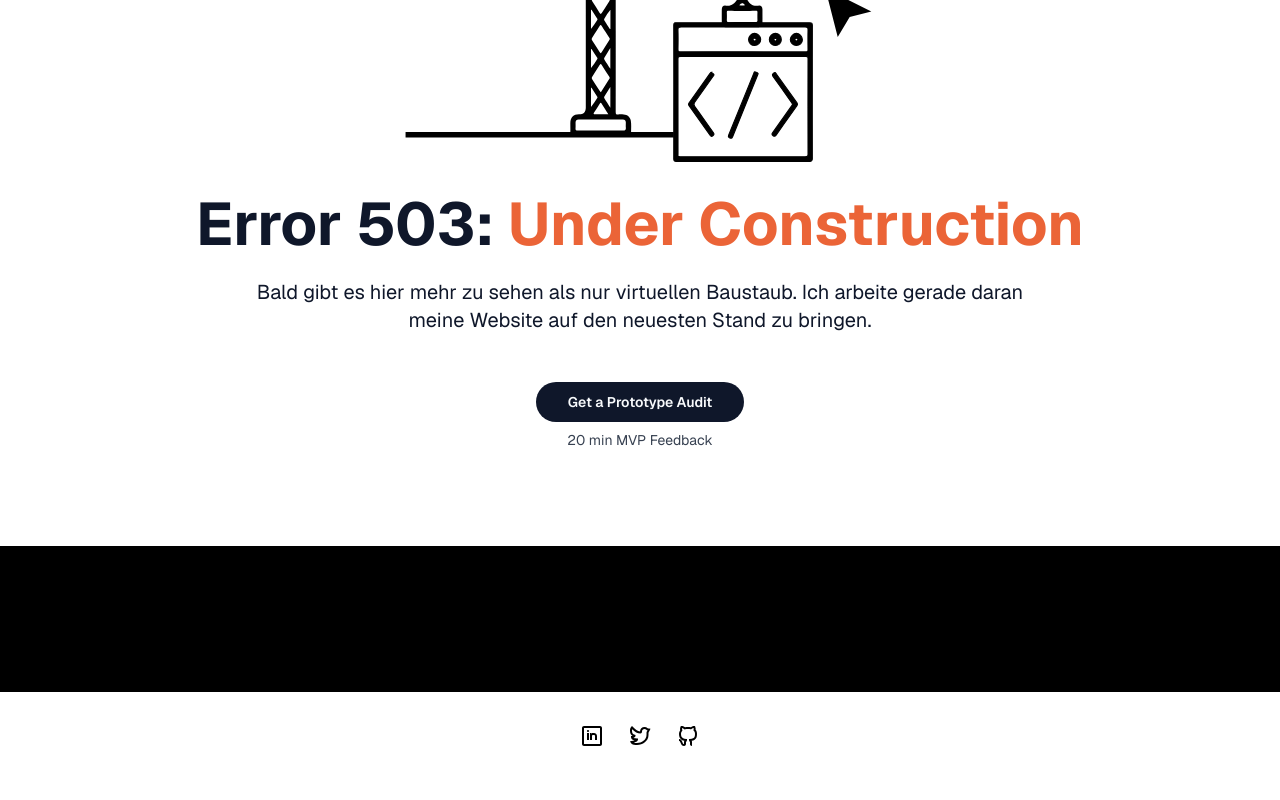
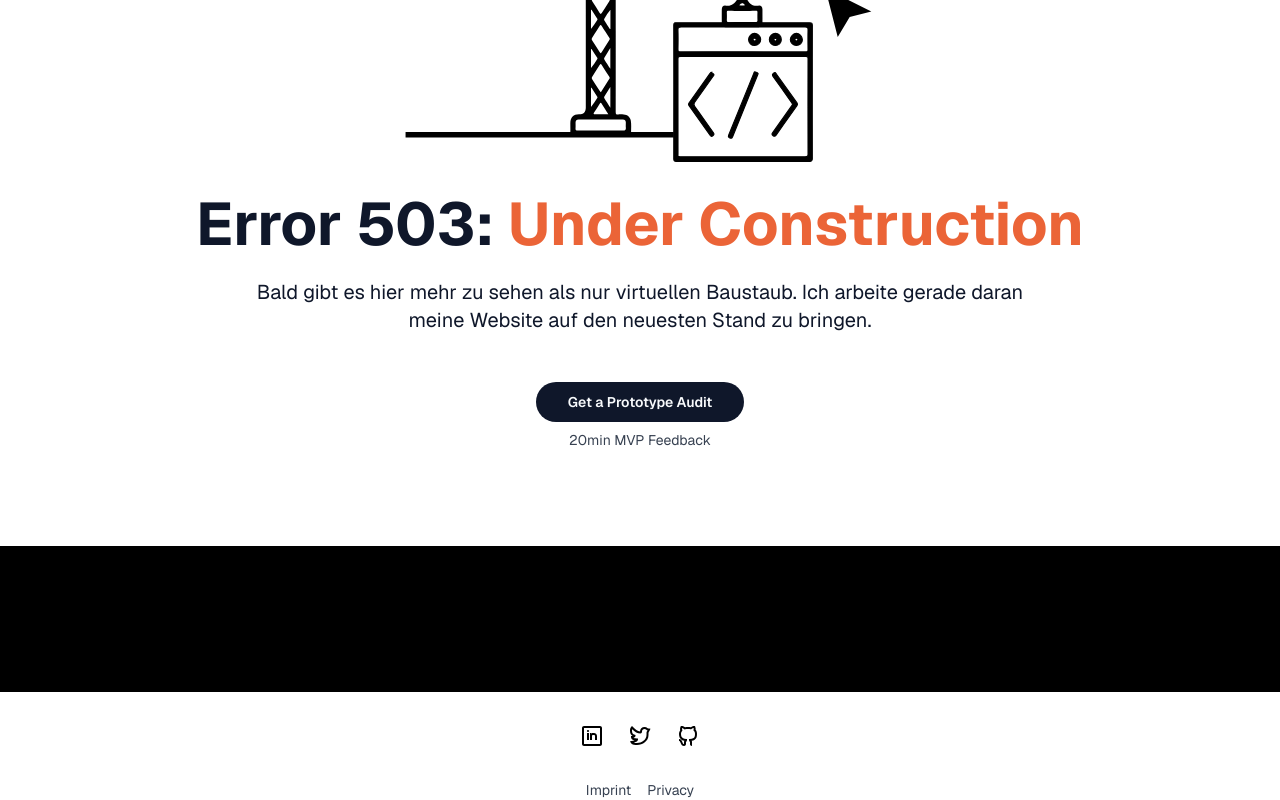
Before and after one commit to marvin-splitt/msdev.digital, a Next.js app: page / in a window 1280 px wide. Shown: the part 224-1024 px from the top of the page. Before the commit the page ends 972 px from the top, so only its background shows below. Built offline with nearby package versions, Linux system fonts and the light colour scheme.

Commit message:
feat(construction): add footer

```diff
--- a/app/page.tsx
+++ b/app/page.tsx
@@ -9,7 +9,7 @@ import LinkedIn from "@/public/icons/linkedin.svg";
 
 export default function Home() {
   return (
-    <main className="flex min-h-screen flex-col items-center">
+    <>
       <header className="flex flex-row justify-between pt-10 px-32 items-center w-full">
         <div>
           <Image src={Logo} height={100} width={100} alt="Logo" />
@@ -21,6 +21,7 @@ export default function Home() {
           </Link>
         </Button>
       </header>
+      <main className="flex flex-col items-center">
         <Image
           className="mt-14"
           src={Construction}
@@ -31,8 +32,8 @@ export default function Home() {
           Error 503: <span className="text-accent">Under Construction</span>
         </h1>
         <p className="max-w-3xl text-center text-xl mt-6">
-        Bald gibt es hier mehr zu sehen als nur virtuellen Baustaub. Ich arbeite
-        gerade daran meine Website auf den neuesten Stand zu bringen.
+          Bald gibt es hier mehr zu sehen als nur virtuellen Baustaub. Ich
+          arbeite gerade daran meine Website auf den neuesten Stand zu bringen.
         </p>
 
         <Button asChild className="rounded-3xl px-8 py-4 mt-12">
@@ -43,9 +44,9 @@ export default function Home() {
             Get a Prototype Audit
           </Link>
         </Button>
-      <p className="text-gray-700 text-sm mt-2">20 min MVP Feedback</p>
+        <p className="text-gray-700 text-sm mt-2">20min MVP Feedback</p>
         <div className="bg-black h-[146px] w-full mt-24"></div>
-      <div className="flex flex-row justify-center gap-6 mt-8">
+        <div className="flex flex-row justify-center gap-6 mt-8 items-center">
           <Link href="https://www.linkedin.com/in/marvin-splitt/">
             <Image src={LinkedIn} height={24} width={24} alt="LinkedIn" />
           </Link>
@@ -57,5 +58,20 @@ export default function Home() {
           </Link>
         </div>
       </main>
+      <footer className="flex flex-row justify-center items-center gap-4 mt-8">
+        <Link
+          href="https://msdev.digital/imprint"
+          className="text-gray-700 text-sm"
+        >
+          Imprint
+        </Link>
+        <Link
+          href="https://msdev.digital/privacy"
+          className="text-gray-700 text-sm"
+        >
+          Privacy
+        </Link>
+      </footer>
+    </>
   );
 }
```
Lines whose indentation alone changed are shown as unchanged.
